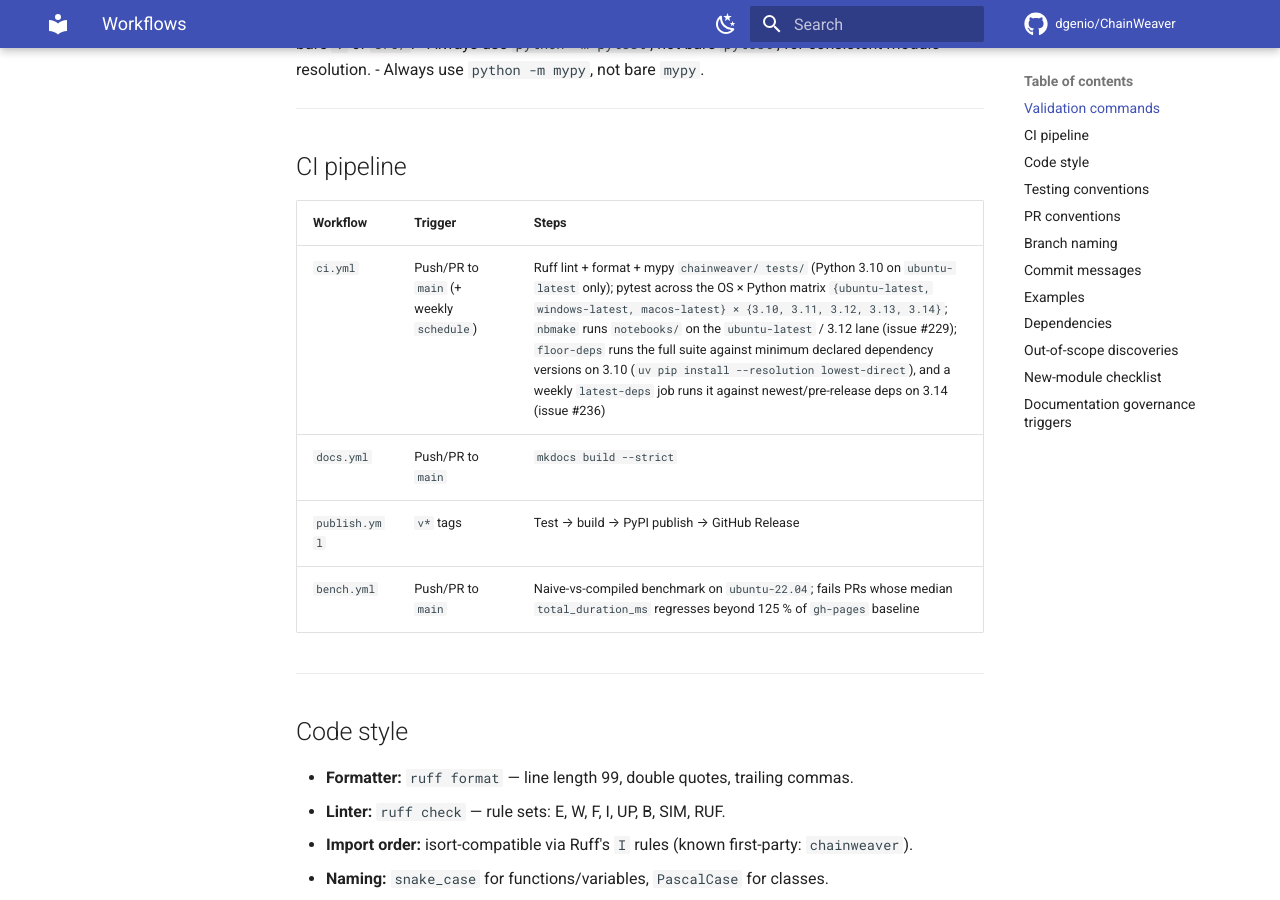
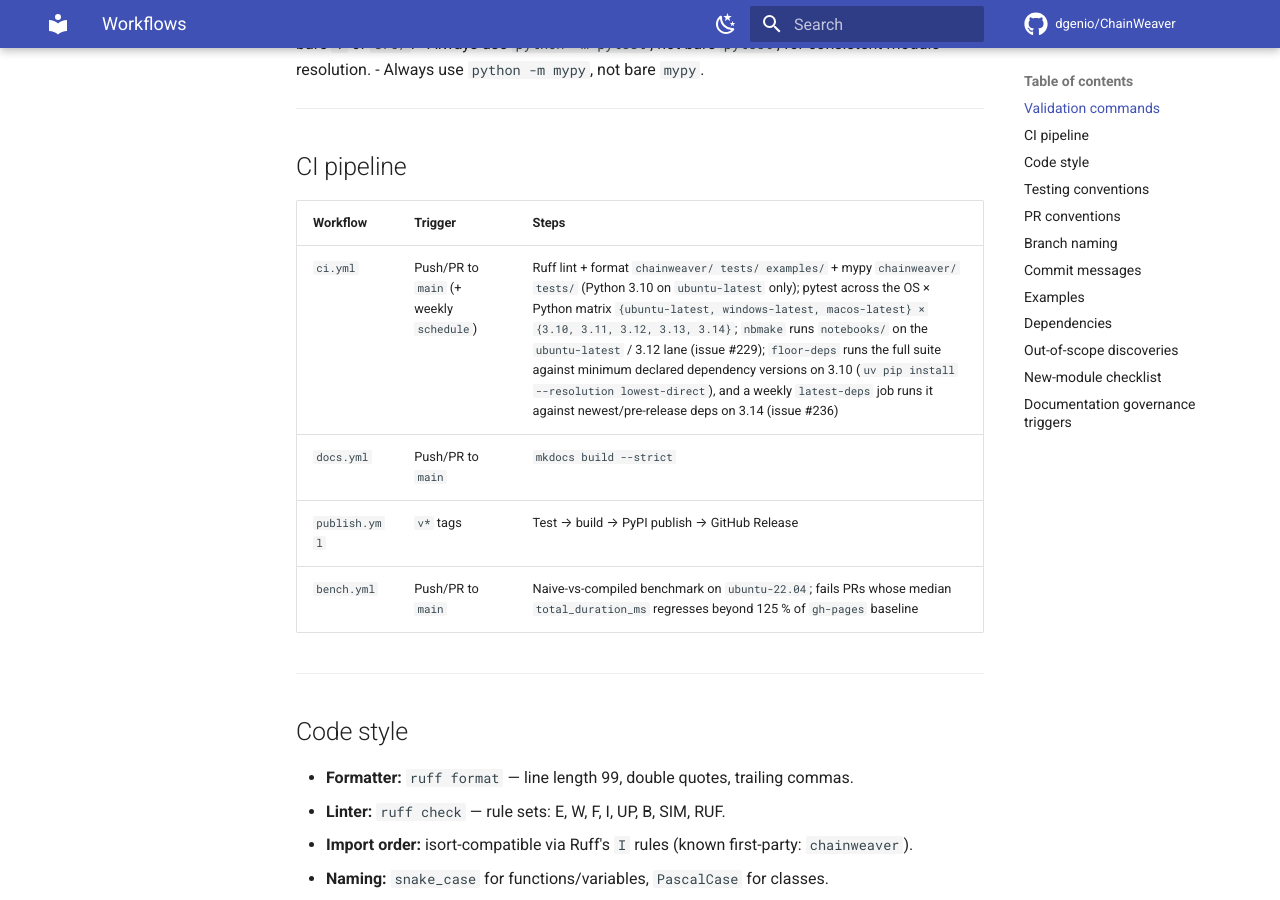
Before and after one commit to dgenio/ChainWeaver, an MkDocs documentation site: the page built from docs/agent-context/workflows.md, in a window 1280 px wide and 900 px high, scrolled down 678 px. Built offline with MkDocs 1.6.1 and Material for MkDocs 9.7.7, drawn with Linux system fonts in a browser that asks for light colours; comment, search, counter and statistics services are not loaded.

Commit message:
docs: align CI doc commands with authoritative validation set (PR #237 review)
- workflows.md: Ruff runs on chainweaver/ tests/ examples/ (mypy on
  chainweaver/ tests/), matching ci.yml and AGENTS.md §7.
- CONTRIBUTING.md: mypy command runs on chainweaver/ tests/ to match CI.

https://claude.ai/code/session_01J1u9Kmi4sgweN664Ur9G75

```diff
--- a/docs/agent-context/workflows.md
+++ b/docs/agent-context/workflows.md
@@ -34,7 +34,7 @@ python -m pytest tests/ -v
 
 | Workflow | Trigger | Steps |
 |----------|---------|-------|
-| `ci.yml` | Push/PR to `main` (+ weekly `schedule`) | Ruff lint + format + mypy `chainweaver/ tests/` (Python 3.10 on `ubuntu-latest` only); pytest across the OS × Python matrix `{ubuntu-latest, windows-latest, macos-latest} × {3.10, 3.11, 3.12, 3.13, 3.14}`; `nbmake` runs `notebooks/` on the `ubuntu-latest` / 3.12 lane (issue #229); `floor-deps` runs the full suite against minimum declared dependency versions on 3.10 (`uv pip install --resolution lowest-direct`), and a weekly `latest-deps` job runs it against newest/pre-release deps on 3.14 (issue #236) |
+| `ci.yml` | Push/PR to `main` (+ weekly `schedule`) | Ruff lint + format `chainweaver/ tests/ examples/` + mypy `chainweaver/ tests/` (Python 3.10 on `ubuntu-latest` only); pytest across the OS × Python matrix `{ubuntu-latest, windows-latest, macos-latest} × {3.10, 3.11, 3.12, 3.13, 3.14}`; `nbmake` runs `notebooks/` on the `ubuntu-latest` / 3.12 lane (issue #229); `floor-deps` runs the full suite against minimum declared dependency versions on 3.10 (`uv pip install --resolution lowest-direct`), and a weekly `latest-deps` job runs it against newest/pre-release deps on 3.14 (issue #236) |
 | `docs.yml` | Push/PR to `main` | `mkdocs build --strict` |
 | `publish.yml` | `v*` tags | Test → build → PyPI publish → GitHub Release |
 | `bench.yml` | Push/PR to `main` | Naive-vs-compiled benchmark on `ubuntu-22.04`; fails PRs whose median `total_duration_ms` regresses beyond 125 % of `gh-pages` baseline |
```
Also changed, not shown: CONTRIBUTING.md (+1 -1 lines).
